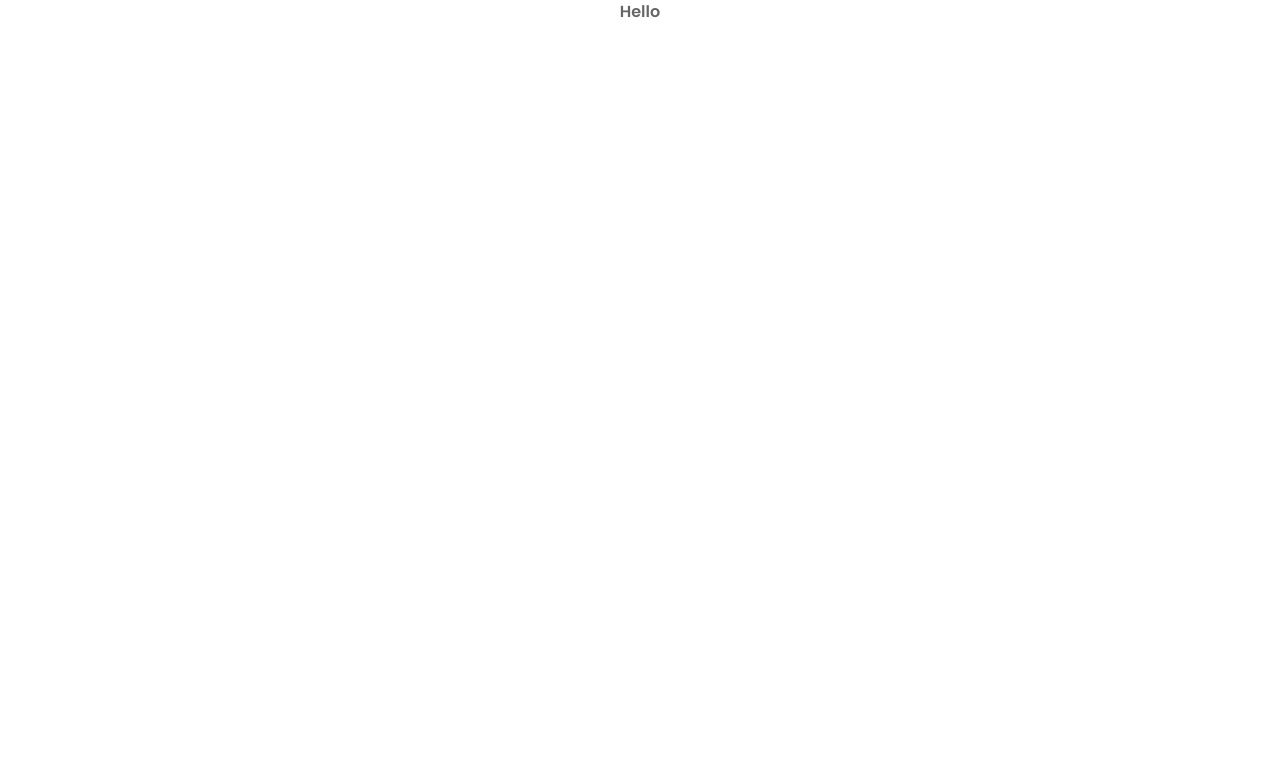
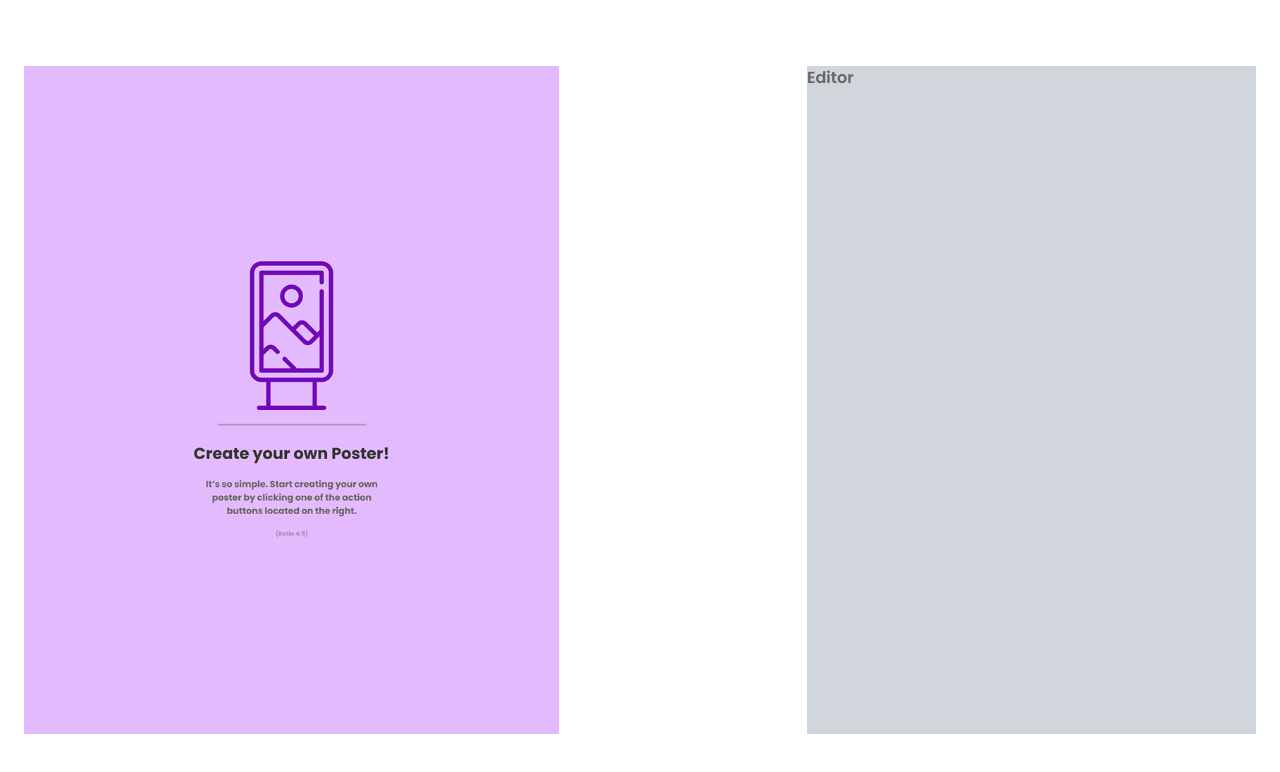
Before and after one commit to sylwia-werner/canvas-editor, a React (Vite) app: page / in a window 1280 px wide. Shown: the top 772 px of the page. Built offline with nearby package versions, Linux system fonts and the light colour scheme.

Commit message:
add simple editor view

```diff
--- a/src/components/templates/MainTemplate.tsx
+++ b/src/components/templates/MainTemplate.tsx
@@ -2,8 +2,10 @@ import { PropsWithChildren } from 'react';
 
 export const MainTemplate = ({ children }: PropsWithChildren) => {
 	return (
-		<main className="flex flex-auto justify-center px-4">
-			<div>{children}</div>
+		<main className="2-xl:px-42 m-auto flex min-h-screen max-w-screen-3xl items-center justify-center px-6 py-16 xl:px-42">
+			<div className="flex w-full flex-col gap-6 md:flex-row lg:max-h-[calc(100vh-8.25rem)]">
+				{children}
+			</div>
 		</main>
 	);
 };
--- a/src/pages/CanvasEditor.tsx
+++ b/src/pages/CanvasEditor.tsx
@@ -1,9 +1,28 @@
 import { MainTemplate } from '@/components/templates/MainTemplate';
+import welcomeImage from '@/assets/canvas-default-img.png';
 
 export const CanvasEditor = () => {
+	// TODO: Hook for canvas context
+	const image = false;
+
+	const isImageSelected = !!image;
 	return (
 		<MainTemplate>
-			<div>Hello</div>
+			<div className="flex aspect-[4/5]">
+				{isImageSelected ? (
+					<div>Canvas</div>
+				) : (
+					<img
+						src={welcomeImage}
+						alt="Create your own Poster! It's so simple. Start creating your own poster by clicking one of the action buttons located on the right"
+						className="h-full object-contain"
+					/>
+				)}
+			</div>
+			<div className="flex aspect-[4/5] flex-grow bg-gray-300">
+				Editor
+			</div>
 		</MainTemplate>
 	);
 };
+// {
--- a/src/styles/base.css
+++ b/src/styles/base.css
@@ -1,10 +1,10 @@
-
 html {
-    color: var(--color-black-75);
-    background-color: var(--color-white);
-    font-family: var(--font-family);
+	color: var(--color-black-75);
+	background-color: var(--color-white);
+	font-family: var(--font-family);
 }
 
 body {
-    min-height: 100vh;
+	background-color: var(--color-white);
+	min-height: 100vh;
 }
--- a/src/styles/index.css
+++ b/src/styles/index.css
@@ -1,6 +1,6 @@
-@import "tailwindcss";
-@import "./fonts.css";
-@import "./base.css";
+@import 'tailwindcss';
+@import './fonts.css';
+@import './base.css';
 
 @layer base {
 	.text-btn {
@@ -29,10 +29,10 @@
 	--color-black-25: hsl(0, 0%, 80%);
 
 	--color-white: hsl(0, 0%, 100%);
-    --color-white-98:hsl(0, 0%, 98%);
+	--color-white-98: hsl(0, 0%, 98%);
 	--color-white-97: hsl(240, 7%, 97%);
 
-    --font-family: "Poppins", sans-serif;
+	--font-family: 'Poppins', sans-serif;
 	--font-btn: 600 0.9375rem var(--font-family);
 	--font-display: 700 2rem var(--font-family);
 	--font-body-bold: 700 1.125rem var(--font-family);
@@ -41,4 +41,10 @@
 	--radius-sm: 0.25rem;
 	--radius-md: 0.0625rem;
 
+	--breakpoint-sm: 320px;
+	--breakpoint-md: 768px;
+	--breakpoint-lg: 992px;
+	--breakpoint-xl: 1300px;
+	--breakpoint-2xl: 1536px;
+	--breakpoint-3xl: 1920px;
 }
```
Also changed, not shown: src/assets/canvas-default-img.png (added). Lines whose indentation alone changed are shown as unchanged.
